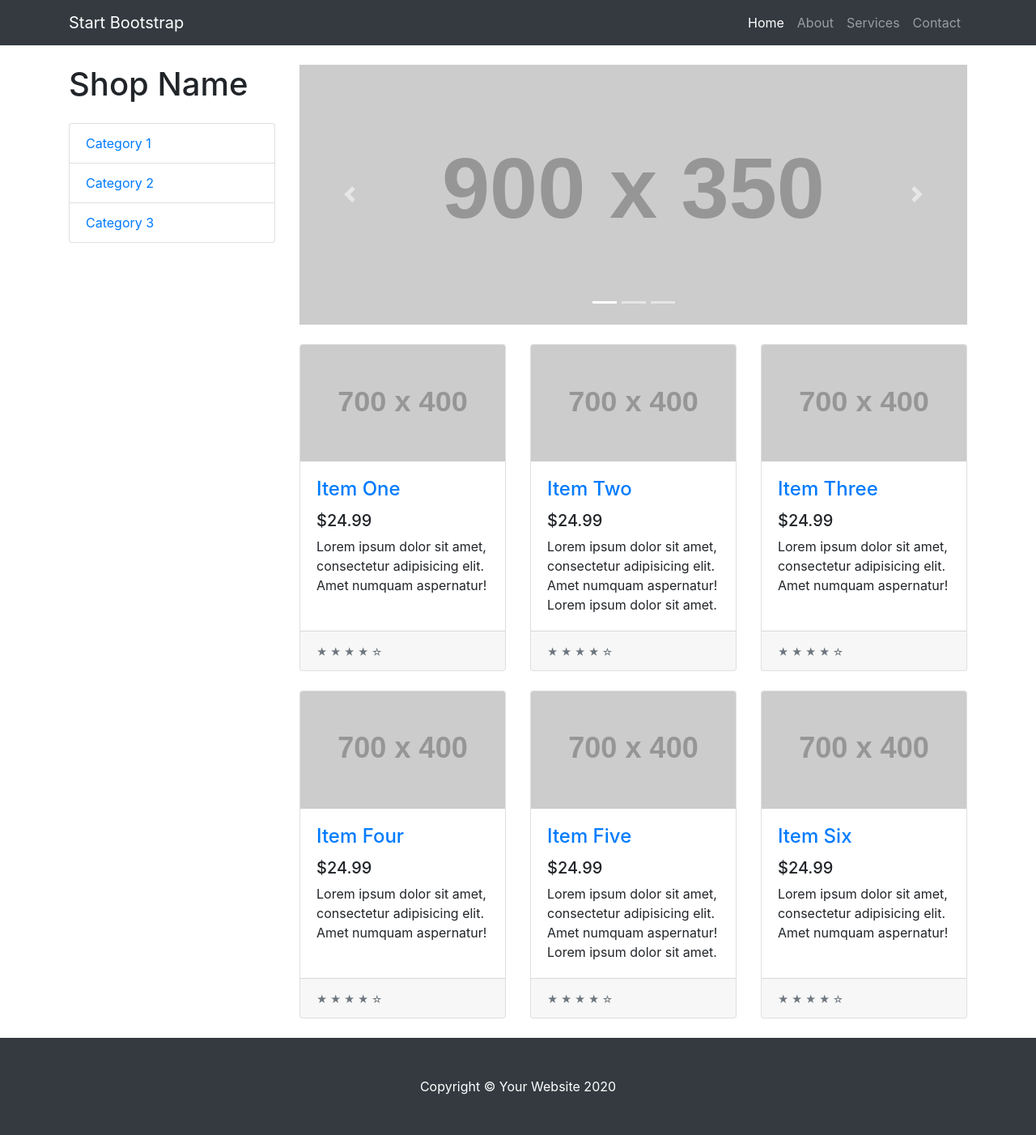
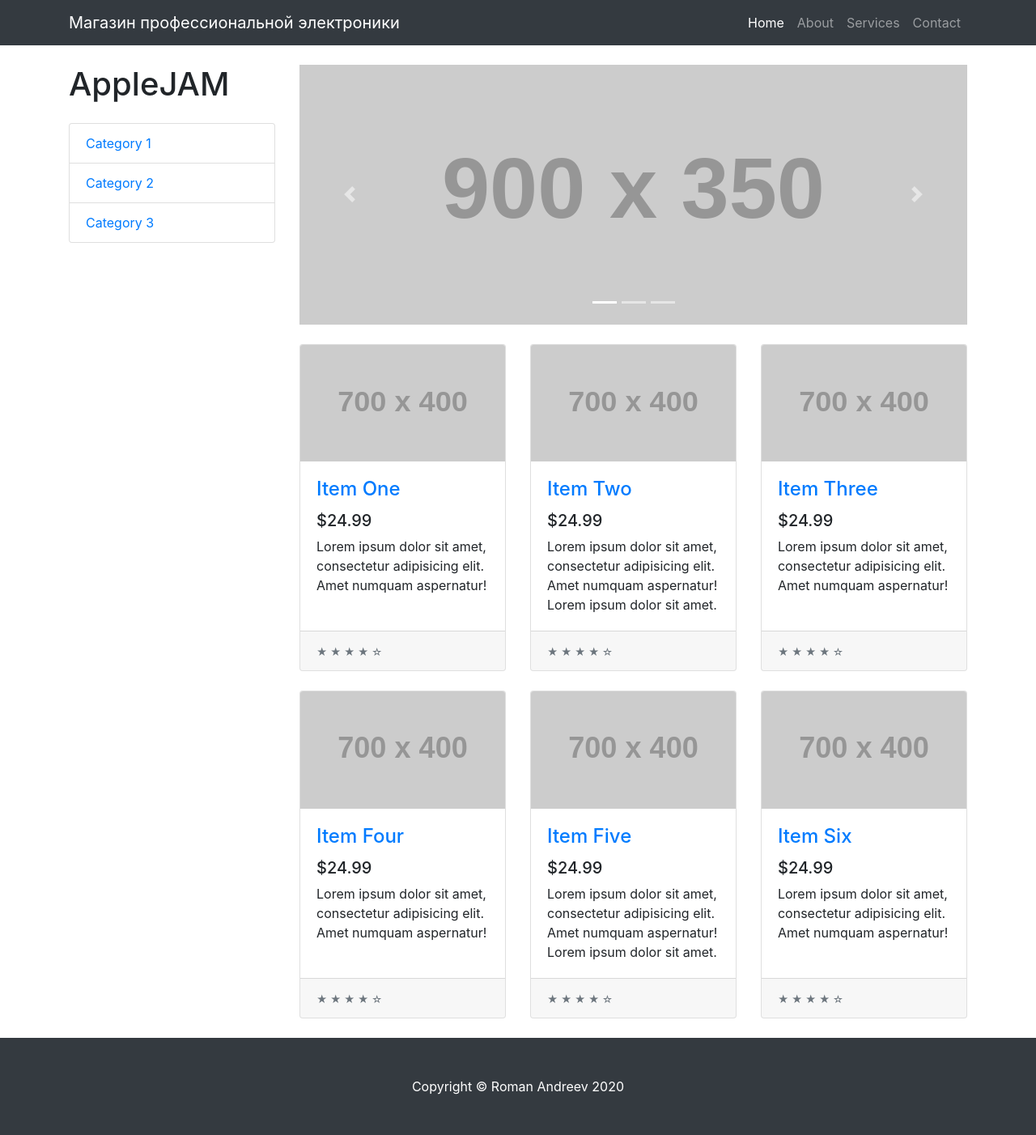
Before and after one commit to anra-dev/ecommerce, a Django app: template mainapp/templates/base.html in a window 1280 px wide. Shown: the whole page at 81% size. Run offline with Django 3.2, Linux system fonts and the light colour scheme; the template is opened without the code that fills it, so the values that code supplies are empty; grey boxes labelled with a size stand in for pictures from a placeholder-image service; some libraries are stand-ins or nearby versions.

Commit message:
Поправили модели

```diff
--- a/mainapp/models.py
+++ b/mainapp/models.py
@@ -93,8 +93,8 @@ class Smartphone(Product):
     resolution = models.CharField(max_length=255, verbose_name='Разрешение экрана')
     accum_volume = models.CharField(max_length=255, verbose_name='Объем батареи')
     ram = models.CharField(max_length=255, verbose_name='Оперативная память')
-    cd = models.BooleanField(default=True)
-    cd_volume_max = models.CharField(max_length=255, verbose_name='Максимальный объем встраиваемой памяти')
+    sd = models.BooleanField(default=True)
+    sd_volume_max = models.CharField(max_length=255, verbose_name='Максимальный объем встраиваемой памяти')
     main_cam_mp = models.CharField(max_length=255, verbose_name='Главная камера')
     frontal_cam_mp = models.CharField(max_length=255, verbose_name='Фронтальная камера')
 
@@ -125,6 +125,8 @@ class Card(models.Model):
     products = models.ManyToManyField(CardProduct, blank=True, related_name='related_card')
     total_products = models.PositiveIntegerField(default=0)
     final_price = models.DecimalField(max_digits=9, decimal_places=2, verbose_name='Общая цена')
+    in_order = models.BooleanField(default=False)
+    for_anonymous_user = models.BooleanField(default=False)
 
     def __str__(self):
         return str(self.id)
--- a/mainapp/templates/base.html
+++ b/mainapp/templates/base.html
@@ -8,7 +8,7 @@
   <meta name="description" content="">
   <meta name="author" content="">
 
-  <title>Shop Homepage - Start Bootstrap Template</title>
+  <title>AppleJAM - сладкие яблочки!</title>
 
   <!-- Bootstrap core CSS -->
 <link rel="stylesheet" href="https://maxcdn.bootstrapcdn.com/bootstrap/4.0.0/css/bootstrap.min.css" integrity="sha384-Gn5384xqQ1aoWXA+058RXPxPg6fy4IWvTNh0E263XmFcJlSAwiGgFAW/dAiS6JXm" crossorigin="anonymous">
@@ -26,7 +26,7 @@
   <!-- Navigation -->
   <nav class="navbar navbar-expand-lg navbar-dark bg-dark fixed-top">
     <div class="container">
-      <a class="navbar-brand" href="#">Start Bootstrap</a>
+      <a class="navbar-brand" href="#">Магазин профессиональной электроники</a>
       <button class="navbar-toggler" type="button" data-toggle="collapse" data-target="#navbarResponsive" aria-controls="navbarResponsive" aria-expanded="false" aria-label="Toggle navigation">
         <span class="navbar-toggler-icon"></span>
       </button>
@@ -58,7 +58,7 @@
 
       <div class="col-lg-3">
 
-        <h1 class="my-4">Shop Name</h1>
+        <h1 class="my-4">AppleJAM</h1>
         <div class="list-group">
           <a href="#" class="list-group-item">Category 1</a>
           <a href="#" class="list-group-item">Category 2</a>
@@ -210,7 +210,7 @@
   <!-- Footer -->
   <footer class="py-5 bg-dark">
     <div class="container">
-      <p class="m-0 text-center text-white">Copyright &copy; Your Website 2020</p>
+      <p class="m-0 text-center text-white">Copyright &copy; Roman Andreev 2020</p>
     </div>
     <!-- /.container -->
   </footer>
--- a/mainapp/templates/product_detail.html
+++ b/mainapp/templates/product_detail.html
@@ -25,11 +25,6 @@
 
     {{ product|product_spec }}
 
-    {% if product.category.slug  == 'notebooks' %}
-        {% include 'notebook_specification.html' %}
-    {% else %}
-        {% include 'smartphone_specification.html' %}
-    {% endif %}
 </div>
 
 {% endblock content %}
--- a/mainapp/templatetags/specifications.py
+++ b/mainapp/templatetags/specifications.py
@@ -32,8 +32,8 @@ PRODUCT_SPEC = {
         'Разрешение экрана': 'resolution',
         'Объем батареи': 'accum_volume',
         'Оперативная память': 'ram',
-        'Наличие слота CD карты': 'cd',
-        'Максимальный объем встраиваемой памяти': 'cd_volume_max',
+        'Наличие слота CD карты': 'sd',
+        'Максимальный объем встраиваемой памяти': 'sd_volume_max',
         'Главная камера': 'main_cam_mp',
         'Фронтальнвя камера': 'main_cam_mp'
     }
```
